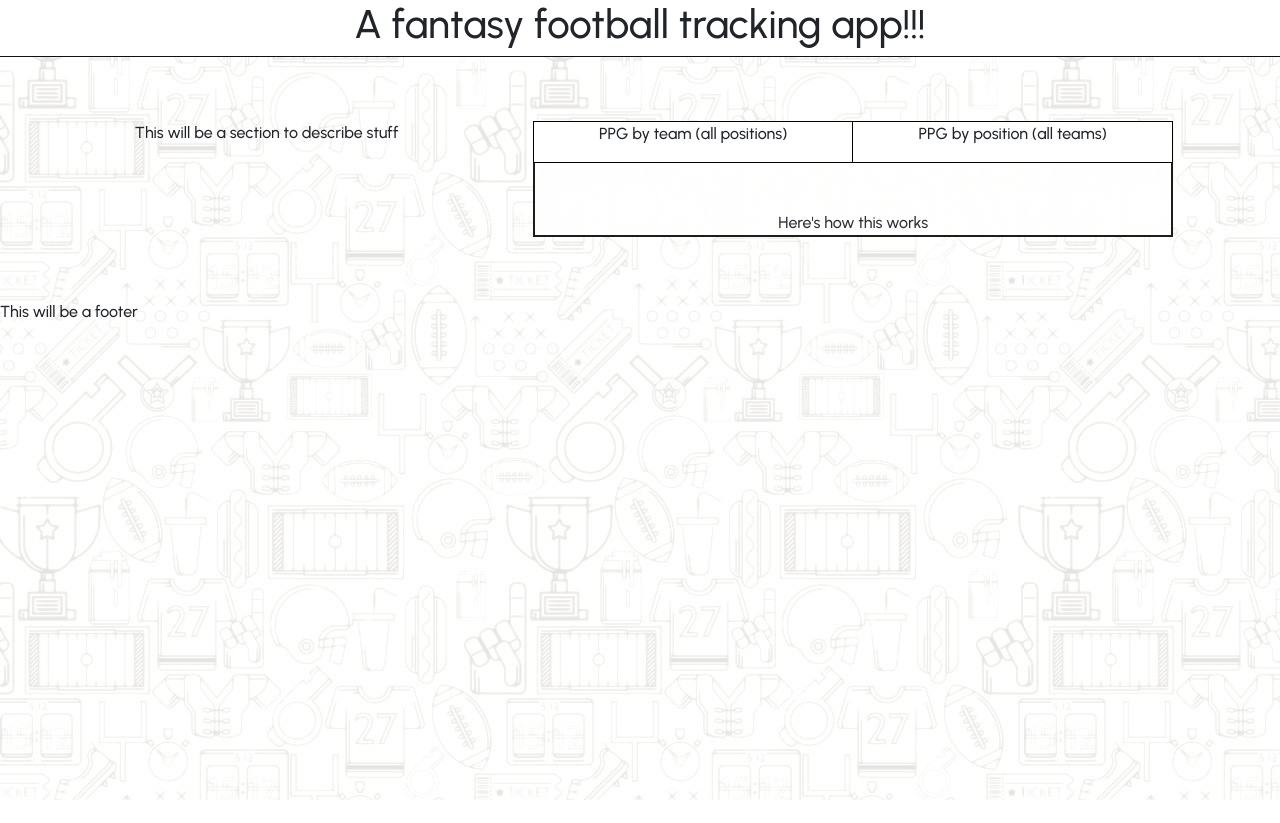
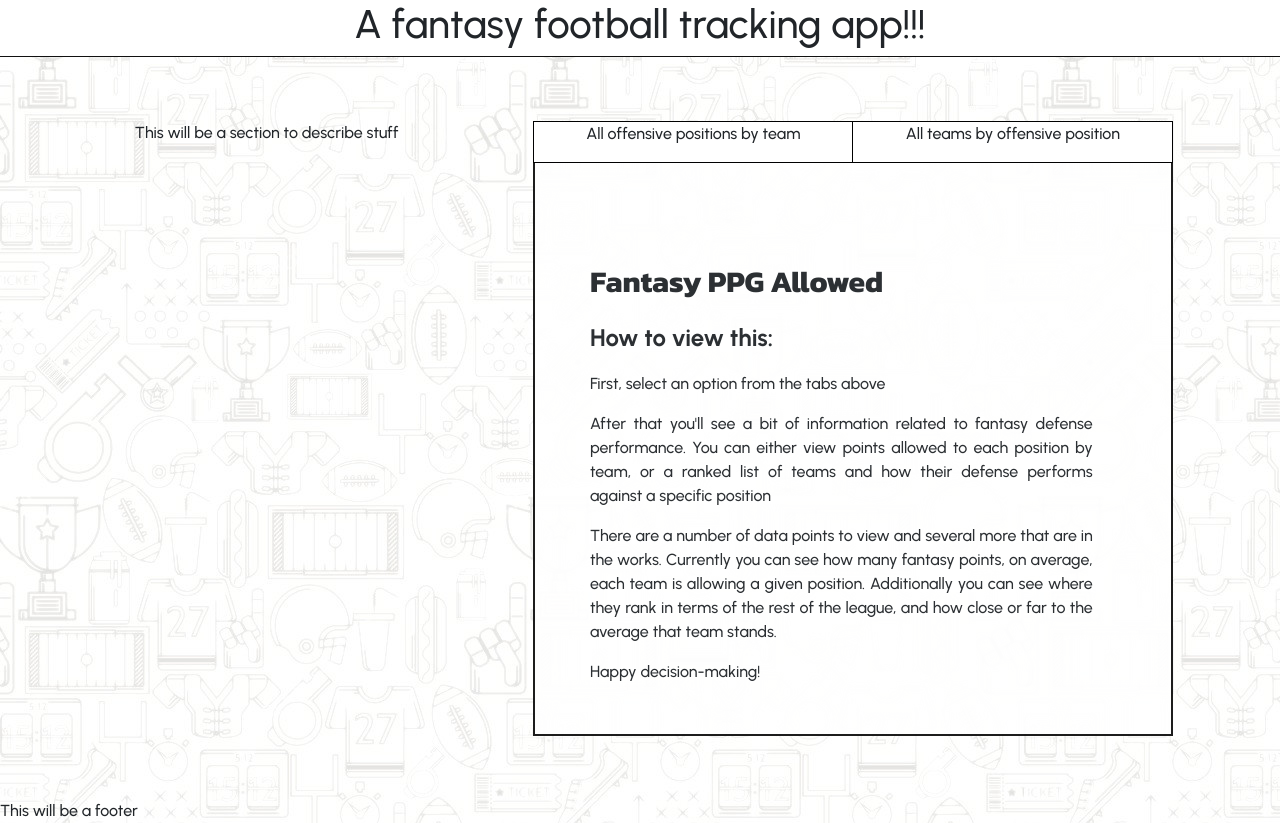
Before and after one commit to jhf1203/freshlegs, a React (Create React App) app in the folder fftracker/: page / in a window 1280 px wide. Before the commit the page ends 800 px from the top, so only its background shows below. Built offline with nearby package versions, Linux system fonts and the light colour scheme; a web font is replaced by a local one.

Commit message:
added placeholder component to landing page

```diff
--- a/fftracker/src/App.js
+++ b/fftracker/src/App.js
@@ -6,8 +6,8 @@ import { Container, Row, Col } from "react-bootstrap";
 
 import PointsByPosition from "./components/PointsByPosition";
 import StatsByTeam from "./components/StatsByTeam";
-import InstructionText from "./components/InstructionText";
 import lyRes from "./assets/2021res";
+import PlaceholderCard from "./components/PlaceholderCard";
 
 import logoAri from "./assets/logo-imgs/ari.png";
 import logoAtl from "./assets/logo-imgs/atl.png";
@@ -294,7 +294,13 @@ function App() {
 
   function setVisible() {
     if (infoToShow == "instruction") {
-      return <InstructionText />;
+      return (
+        <PlaceholderCard
+          title="an option"
+          tool="tabs"
+          header="Fantasy PPG Allowed"
+        />
+      );
     } else if (infoToShow == "positions") {
       // setBottomBorder(["1px solid black", "none"])
       return (
@@ -361,7 +367,7 @@ function App() {
                     onClick={showTeams}
                     className="col-tab"
                   >
-                    <p>PPG by team (all positions)</p>
+                    <p>All offensive positions by team</p>
                   </Col>
                   <Col
                     md="6"
@@ -373,7 +379,7 @@ function App() {
                       borderBottom: bottomBorder[1],
                     }}
                   >
-                    <p>PPG by position (all teams)</p>
+                    <p>All teams by offensive position</p>
                   </Col>
                 </Row>
                 <Row className="row-info-container">
--- a/fftracker/src/components/InstructionText.js
+++ /dev/null
@@ -1,11 +0,0 @@
-import React from "react"
-
-function InstructionText() {
-    return(
-        <div>
-            Here's how this works
-        </div>
-    )
-}
-
-export default InstructionText
--- a/fftracker/src/components/PlaceholderCard.js
+++ b/fftracker/src/components/PlaceholderCard.js
@@ -16,18 +16,28 @@ function PlaceholderCard(props) {
       p2:
         "For each team listed you'll see the average point total they allow that position, how they compare vs. the other teams in the league, and how better or worse than average they've performed so far.  This is reflected as the differential.  For more information about differential refer to the sidebar",
     },
+    {
+      p1:
+        "After that you'll see a bit of information related to fantasy defense performance.  You can either view points allowed to each position by team, or a ranked list of teams and how their defense performs against a specific position",
+      p2:
+        "There are a number of data points to view and several more that are in the works.  Currently you can see how many fantasy points, on average, each team is allowing a given position.  Additionally you can see where they rank in terms of the rest of the league, and how close or far to the average that team stands.",
+    },
   ];
   let textToDisplay;
 
-  props.title == "team" ? (textToDisplay = 0) : (textToDisplay = 1);
+  if (props.title == "a team") {
+    textToDisplay = 0;
+  } else if (props.title == "a position") {
+    textToDisplay = 1;
+  } else {
+    textToDisplay = 2;
+  }
 
   return (
     <div className="mt-5 card-height-fix">
       <Row className="margin-spacer-5 ">
         <Row>
-          <p className="text-justify text-placeholder-header">
-            Defensive PPG allowed by {props.title}
-          </p>
+          <p className="text-justify text-placeholder-header">{props.header}</p>
         </Row>
         <Row>
           <p className="text-justify text-placeholder-subhead">
@@ -36,7 +46,7 @@ function PlaceholderCard(props) {
         </Row>
         <Row>
           <p className="text-justify">
-            First, select a {props.title} from the dropdown menu above
+            First, select {props.title} from the {props.tool} above
           </p>
         </Row>
         <Row>
--- a/fftracker/src/components/PointsByPosition.js
+++ b/fftracker/src/components/PointsByPosition.js
@@ -55,14 +55,15 @@ function PointsByPosition(props) {
     posList(e.target.value);
   }
 
-  // function posDisplay(e) {
-  //   e.preventDefault();
-  //   console.log("teamtoshow!", posToShow);
-  // }
-
   function launchDisplay() {
     if (posToShow == "null") {
-      return <PlaceholderCard title="position" />;
+      return (
+        <PlaceholderCard
+          title="a position"
+          tool="dropdown menu"
+          header="PPG allowed by team"
+        />
+      );
     } else {
       return <PositionCard pos={posToShow} data={posData} />;
     }
--- a/fftracker/src/components/StatsByTeam.js
+++ b/fftracker/src/components/StatsByTeam.js
@@ -226,7 +226,13 @@ function StatsByTeam(props) {
 
   function launchDisplay() {
     if (teamToShow == "null") {
-      return <PlaceholderCard title="team" />;
+      return (
+        <PlaceholderCard
+          title="a team"
+          tool="dropdown menu"
+          header="PPG allowed by position"
+        />
+      );
     } else {
       return <TeamCard team={teamToShow} stats={currentTeam} />;
     }
```
